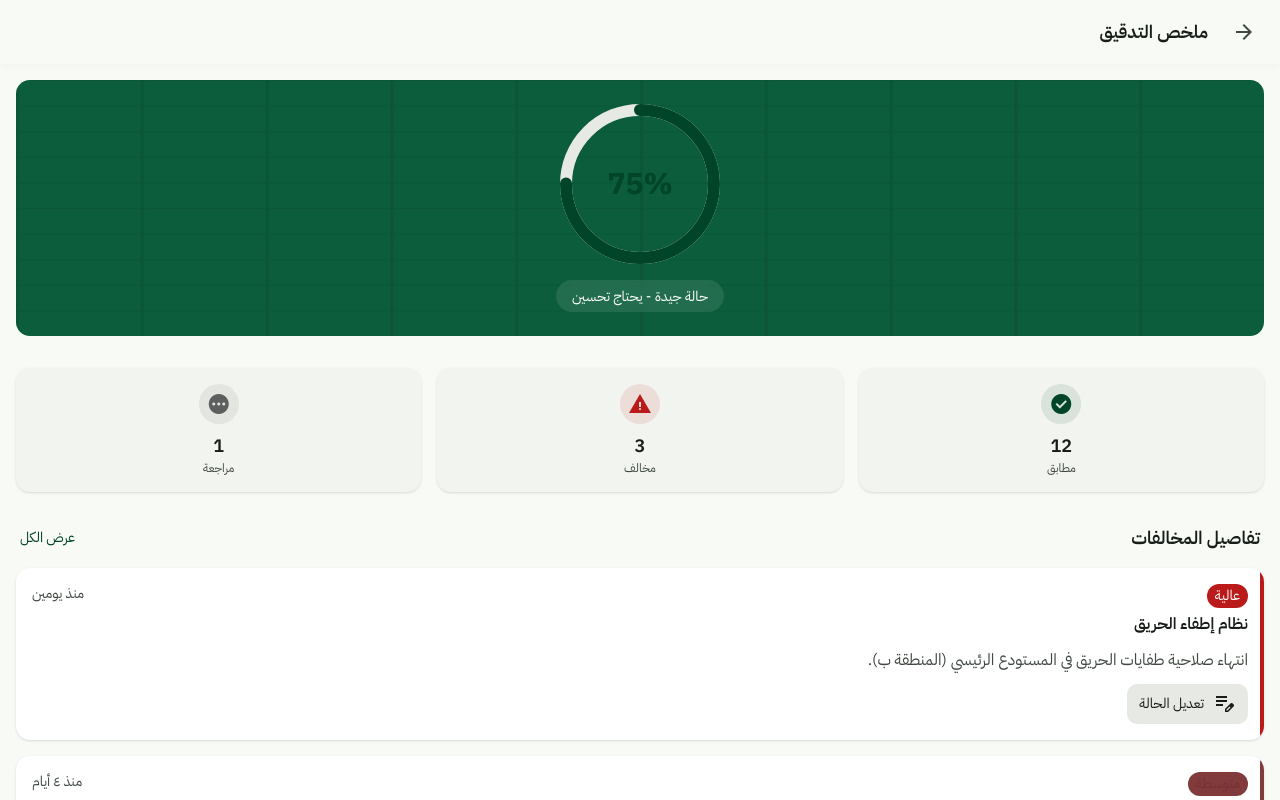
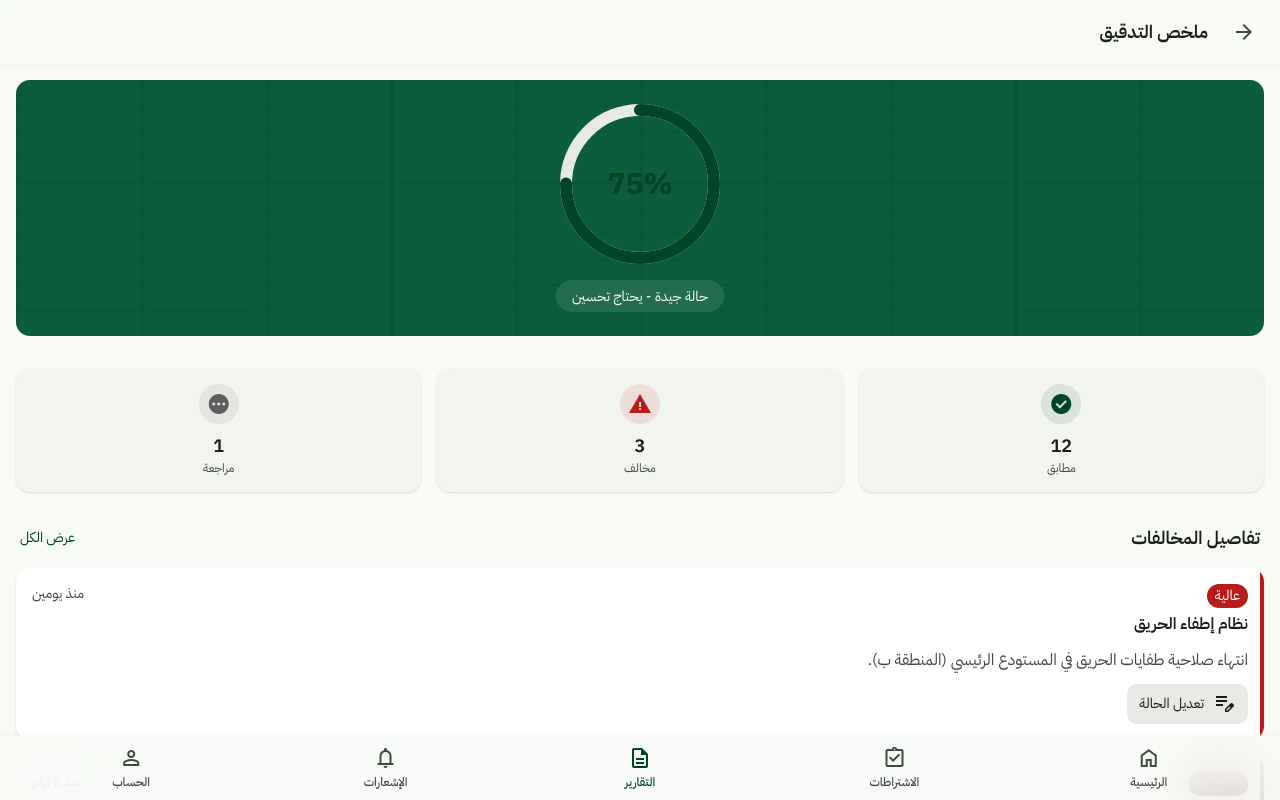
Before and after one commit to bnZuhair/Thiqah, a Next.js app: page /audit in a window 1280 px wide. Shown: the top 800 px of the page. Built offline with nearby package versions, Linux system fonts and the light colour scheme.

Commit message:
fix: add missing BottomNav to audit page

```diff
--- a/src/app/audit/page.tsx
+++ b/src/app/audit/page.tsx
@@ -3,6 +3,7 @@
 import { useRouter } from "next/navigation";
 import { motion } from "framer-motion";
 import { CircularProgress } from "@/components/shared/circular-progress";
+import { BottomNav } from "@/components/shared/bottom-nav";
 
 const violations = [
   {
@@ -42,8 +43,8 @@ export default function AuditPage() {
         </div>
       </header>
 
-      <main className="relative w-full pt-16 bg-background min-h-screen">
-        <div className="flex flex-col w-full gap-8 p-4 pb-12">
+      <main className="relative w-full pt-16 pb-24 bg-background min-h-screen">
+        <div className="flex flex-col w-full gap-8 p-4">
           {/* Hero Score Section */}
           <section className="relative overflow-hidden rounded-xl bg-primary-container p-6 flex flex-col items-center justify-center text-center">
             <div className="absolute inset-0 opacity-10 pointer-events-none">
@@ -149,6 +150,8 @@ export default function AuditPage() {
           </section>
         </div>
       </main>
+
+      <BottomNav />
     </div>
   );
 }
```
